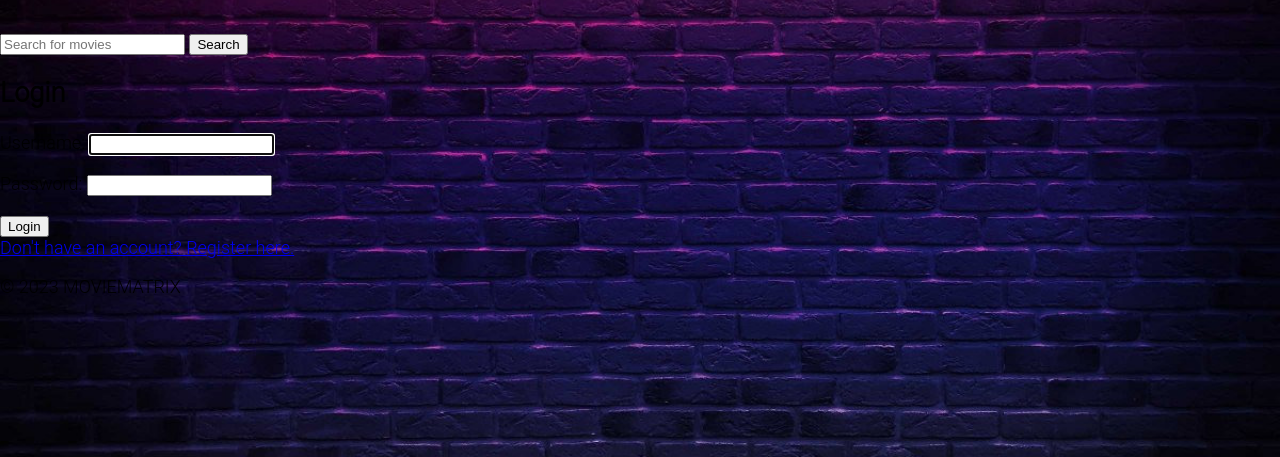
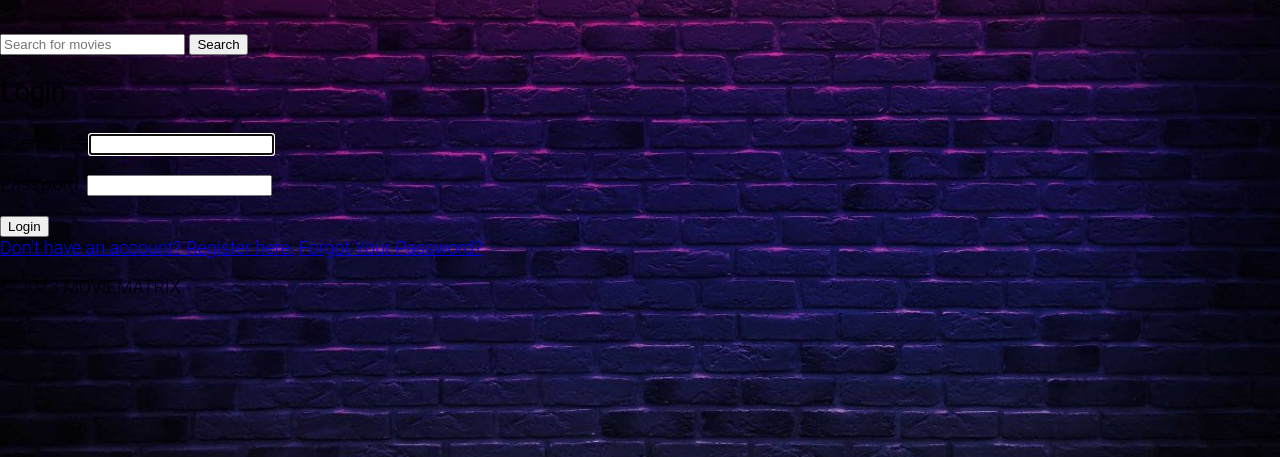
Before and after one commit to IngaFom/moviematrix, a Django app: page /login/ in a window 1280 px wide. Shown: the part 310-767 px from the top of the page. Run offline with Django 4.2, Linux system fonts and the light colour scheme.

Commit message:
Added forgot your password link to login screen

```diff
--- a/moviematrix/moviem/templates/homepage/login.html
+++ b/moviematrix/moviem/templates/homepage/login.html
@@ -8,4 +8,6 @@
     <button type="submit">Login</button>
   </form>
   <a href="{% url 'register' %}">Don't have an account? Register here.</a>
+  <a href="{% url 'password_reset' %}">Forgot Your Password?</a>
+
 {% endblock %}
--- a/moviematrix/moviem/urls.py
+++ b/moviematrix/moviem/urls.py
@@ -22,4 +22,5 @@
     path('password_reset/done/', auth_views.PasswordResetDoneView.as_view(), name='password_reset_done'),
     path('reset/<uidb64>/<token>/', auth_views.PasswordResetConfirmView.as_view(), name='password_reset_confirm'),
     path('reset/done/', auth_views.PasswordResetCompleteView.as_view(), name='password_reset_complete'),
+    path('password_reset/', include('django.contrib.auth.urls')),
 ]
```
